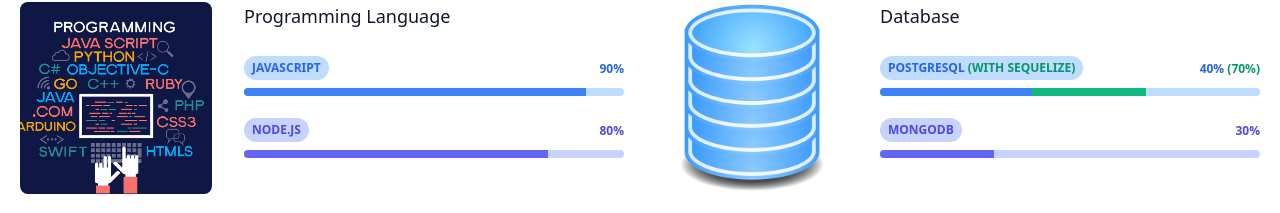
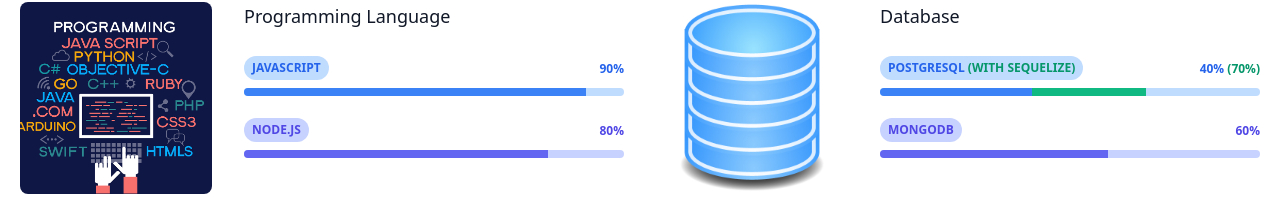
Before and after one commit to reinfajar/re-cloud, a Vue app: page /skill in a window 1280 px wide. Shown: the part 332-545 px from the top of the page. Built offline with nearby package versions, Linux system fonts and the light colour scheme; the HTML template or start-up script is replaced by a standard one.

Commit message:
update skill

```diff
--- a/src/views/skill/index.vue
+++ b/src/views/skill/index.vue
@@ -86,12 +86,12 @@
                   </div>
                   <div class="text-right">
                     <span class="text-xs font-semibold inline-block text-indigo-600">
-                      30%
+                      60%
                     </span>
                   </div>
                 </div>
                 <div class="overflow-hidden h-2 mb-4 text-xs flex rounded bg-indigo-200">
-                  <div style="width:30%" class="shadow-none flex flex-col text-center whitespace-nowrap text-white justify-center bg-indigo-500"></div>
+                  <div style="width:60%" class="shadow-none flex flex-col text-center whitespace-nowrap text-white justify-center bg-indigo-500"></div>
                 </div>
               </div>
             </div>
```
